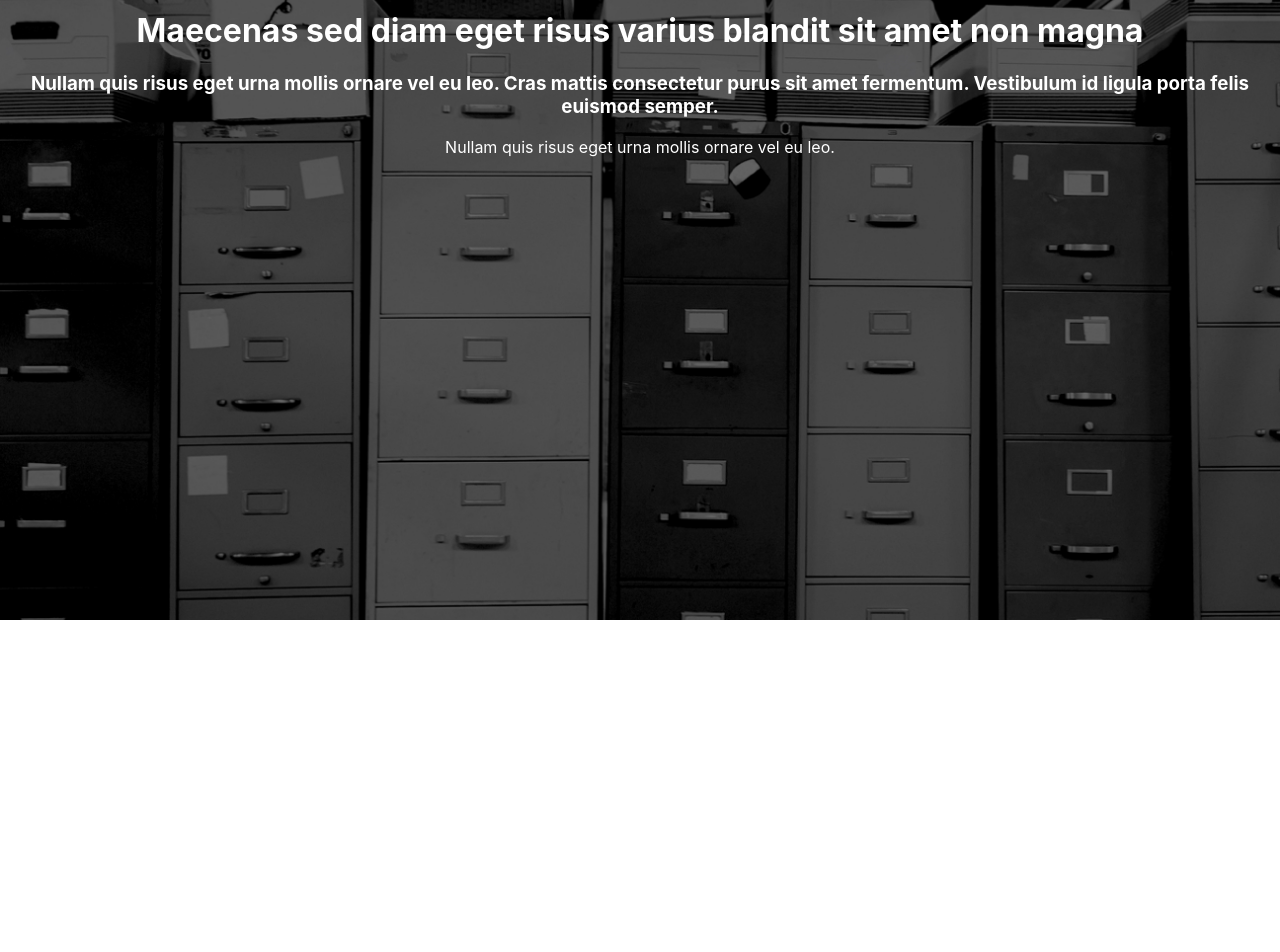
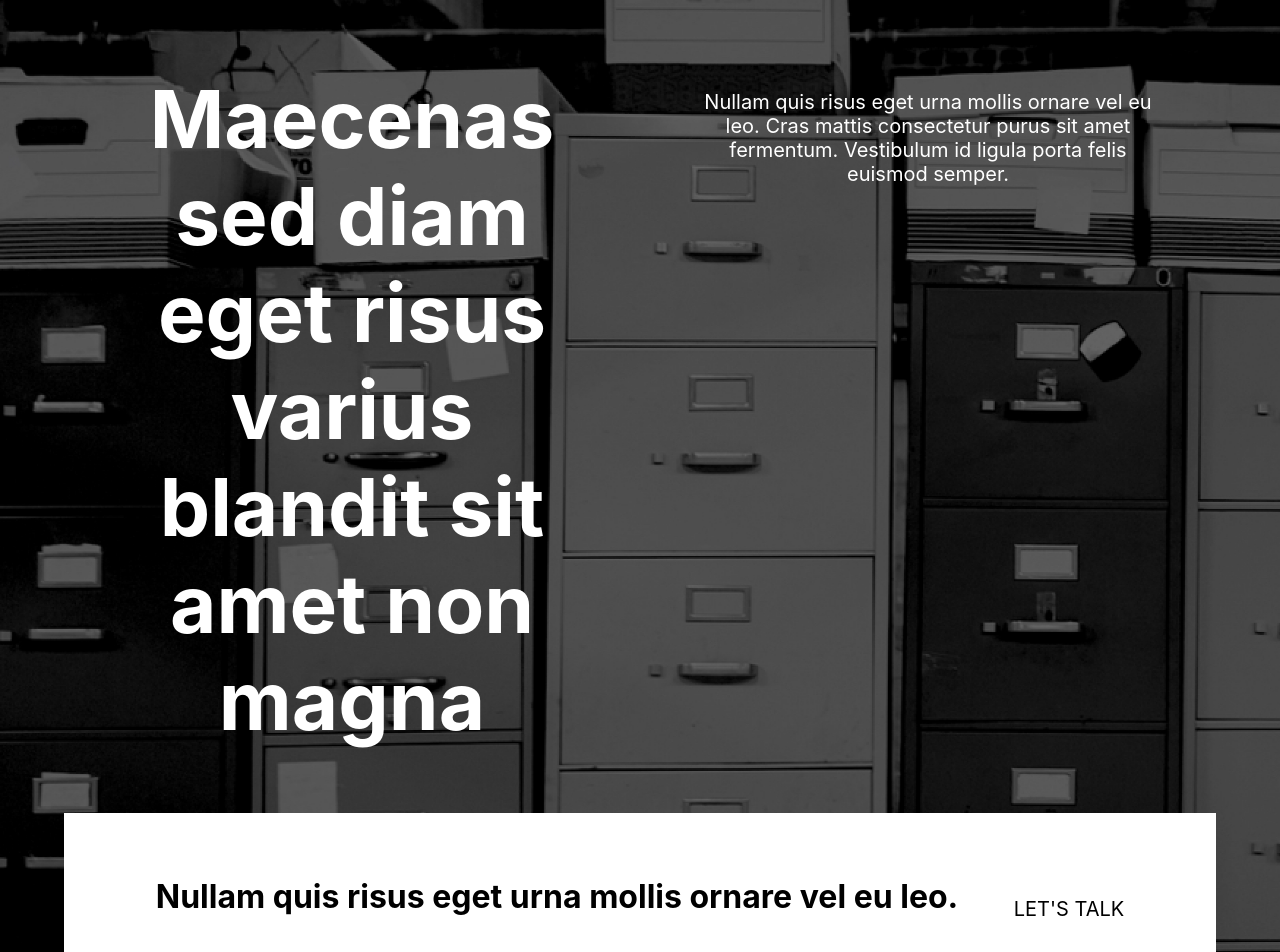
Before and after one commit to JustJeo/bukwild-marquee-test, a React (Create React App) app: page /aboutus in a window 1280 px wide. Shown: the part 180-1132 px from the top of the page. Before the commit the page ends 800 px from the top, so only its background shows below. Built offline with nearby package versions, Linux system fonts and the light colour scheme.

Commit message:
styles footer

```diff
--- a/src/App.css
+++ b/src/App.css
@@ -71,8 +71,8 @@ a.servLink {
 button {
   background-color: transparent;
   color: white;
-  font-size: 1em;
-  padding: 10px;
+  font-size: 2em;
+  padding: 25px;
 }
 
 .contact {
@@ -81,3 +81,42 @@ button {
   float: right;
   margin: 25px;
 }
+
+.HeadsContainer {
+  display: flex;
+  justify-content: space-around;
+  padding: 5%;
+}
+
+.Header, .Subhead {
+  width: 40%;
+}
+
+.Header {
+  font-size: 250%;
+  margin: 0;
+}
+
+h1 {
+  margin: 0;
+}
+
+p {
+  font-size: 1.25em;
+}
+
+.Footer {
+  color: black;
+  background-color: white;
+  margin-bottom: 0;
+  display: flex;
+  justify-content: space-around;
+  width: 80%;
+  margin: 0 auto;
+  padding: 5%;
+}
+
+h3 {
+  font-size: 2em;
+  margin: 0;
+}
--- a/src/pages/AboutUs.js
+++ b/src/pages/AboutUs.js
@@ -19,14 +19,21 @@ const AboutUs = () => {
           </ul>
         </div>
       </div>
-      <div className = "Header">
-        <h1>Maecenas sed diam eget risus varius blandit sit amet non magna</h1>
+      <div className = "HeadsContainer">
+        <div className = "Header">
+          <h1>Maecenas sed diam eget risus varius blandit sit amet non magna</h1>
+        </div>
+        <div className = "Subhead">
+          <p>Nullam quis risus eget urna mollis ornare vel eu leo. Cras mattis consectetur purus sit amet fermentum. Vestibulum id ligula porta felis euismod semper.</p>
+        </div>
       </div>
-      <div className = "Subhead">
-        <h3>Nullam quis risus eget urna mollis ornare vel eu leo. Cras mattis consectetur purus sit amet fermentum. Vestibulum id ligula porta felis euismod semper.</h3>
-      </div>
-      <div className = "CTA">
-        <p>Nullam quis risus eget urna mollis ornare vel eu leo.</p>
+      <div className = "Footer">
+        <div className = "cta">
+          <h3>Nullam quis risus eget urna mollis ornare vel eu leo.</h3>
+        </div>
+        <div className = "talk">
+          <p>LET'S TALK</p>
+        </div>
       </div>
     </div>
   )
--- a/src/pages/Industries.js
+++ b/src/pages/Industries.js
@@ -19,14 +19,21 @@ const Industries = () => {
           </ul>
         </div>
       </div>
-      <div className = "Header">
-        <h1>Industries</h1>
+      <div className = "HeadsContainer">
+        <div className = "Header">
+          <h1>Industries</h1>
+        </div>
+        <div className = "Subhead">
+          <p>Fusce dapibus, tellus ac cursus commodo, tortor mauris condimentum nibh, ut fermentum massa justo sit amet risus.</p>
+        </div>
       </div>
-      <div className = "Subhead">
-        <h3>Fusce dapibus, tellus ac cursus commodo, tortor mauris condimentum nibh, ut fermentum massa justo sit amet risus.</h3>
-      </div>
-      <div className = "CTA">
-        <p>Vestibulum id ligula porta felis euismod semper.</p>
+      <div className = "Footer">
+        <div className = "cta">
+          <h3>Vestibulum id ligula porta felis euismod semper.</h3>
+        </div>
+        <div className = "talk">
+          <p>LET'S TALK</p>
+        </div>
       </div>
     </div>
   )
--- a/src/pages/Services.js
+++ b/src/pages/Services.js
@@ -19,14 +19,21 @@ const Services = () => {
           </ul>
         </div>
       </div>
-      <div className = "Header">
-        <h1>Services</h1>
+      <div className = "HeadsContainer">
+        <div className = "Header">
+          <h1>Services</h1>
+        </div>
+        <div className = "Subhead">
+          <p>Cras mattis consectetur purus sit amet fermentum.</p>
+        </div>
       </div>
-      <div className = "Subhead">
-        <h3>Cras mattis consectetur purus sit amet fermentum.</h3>
-      </div>
-      <div className = "CTA">
-        <p>Donec id elit non mi porta gravida at eget metus.</p>
+      <div className = "Footer">
+        <div className = "cta">
+        <h3>Donec id elit non mi porta gravida at eget metus.</h3>
+        </div>
+        <div className = "talk">
+          <p>LET'S TALK</p>
+        </div>
       </div>
     </div>
   )
```
